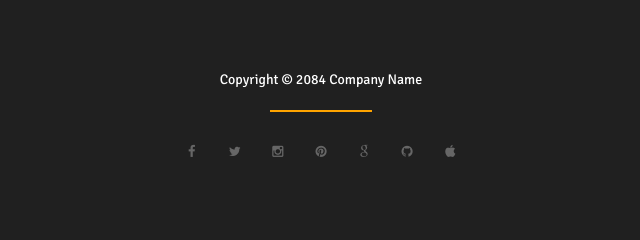
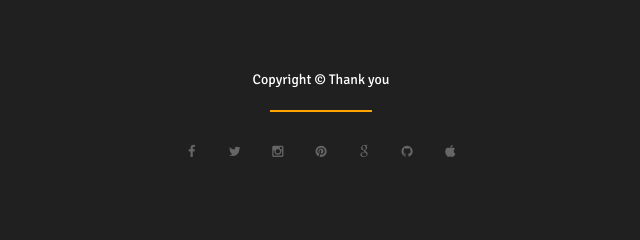
Before and after one commit to swuPooh/web, a plain HTML site: page index.html in a window 1280 px wide. Shown: the part 4034-4274 px from the top of the page, 319-959 px from the left. Drawn offline with Linux system fonts and the light colour scheme; some packages are replaced by stand-ins of ours.

Commit message:
Update index.html

```diff
--- a/index.html
+++ b/index.html
@@ -234,7 +234,7 @@
 		<div class="container">
 			<div class="row">
 				<div class="col-md-12">
-					<p>Copyright &copy; 2084 Company Name</p>
+					<p>Copyright &copy; Thank you</p>
 					<hr>
 					<ul class="social-icon">
 						<li><a href="#" class="fa fa-facebook"></a></li>
```
